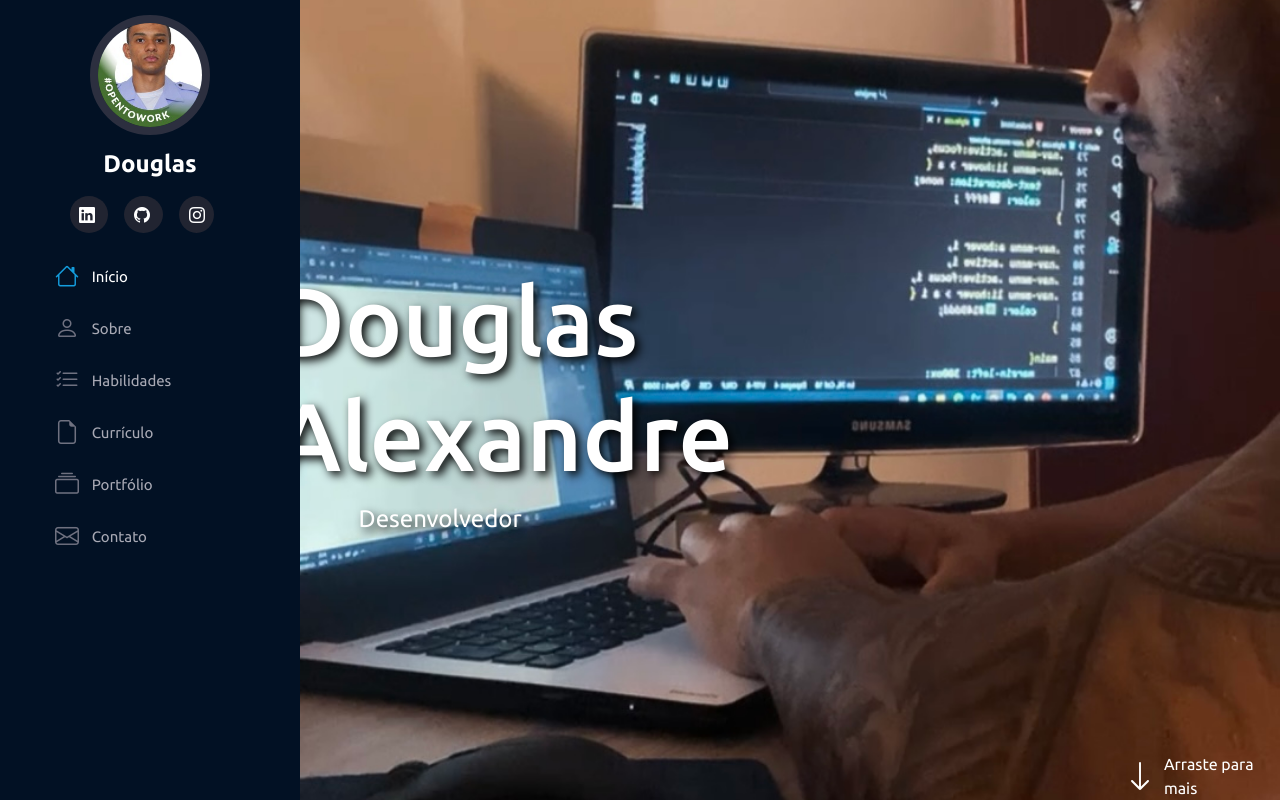
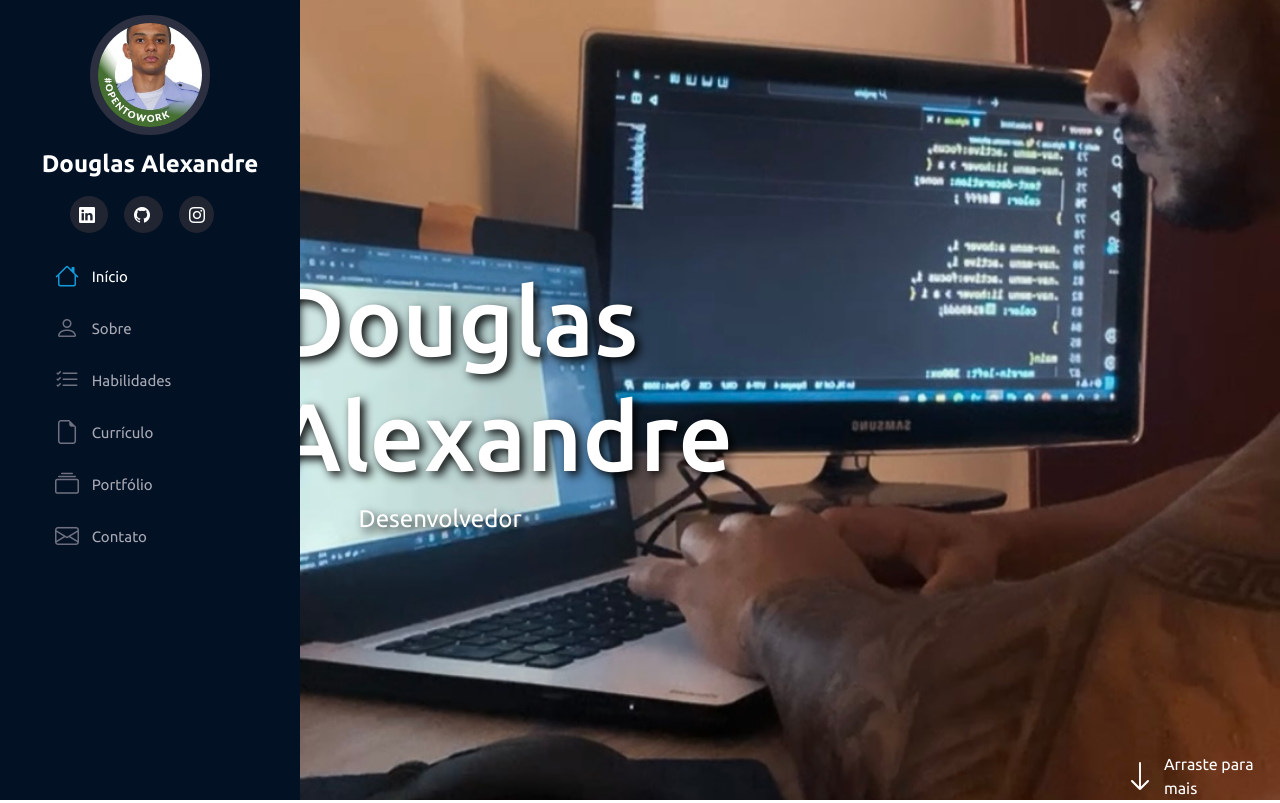
Before and after one commit to DouglasAlexandree/Projeto, a plain HTML site: page index.html in a window 1280 px wide. Shown: the top 803 px of the page. Drawn offline with nearby package versions, Linux system fonts and the light colour scheme.

Commit message:
Update index.html

```diff
--- a/index.html
+++ b/index.html
@@ -16,7 +16,7 @@
     <aside id='header'>
         <section class="profile">
             <img src="static/foto.jfif" alt="Foto Douglas">
-            <h1>Douglas </h1>
+            <h1>Douglas Alexandre </h1>
             <div class="social-links mt-4 text-center">
                <a target="_blank" href="https://www.linkedin.com/in/douglas-alexandre-296b44264/">
                 <i class="bi bi-linkedin"></i>
```
